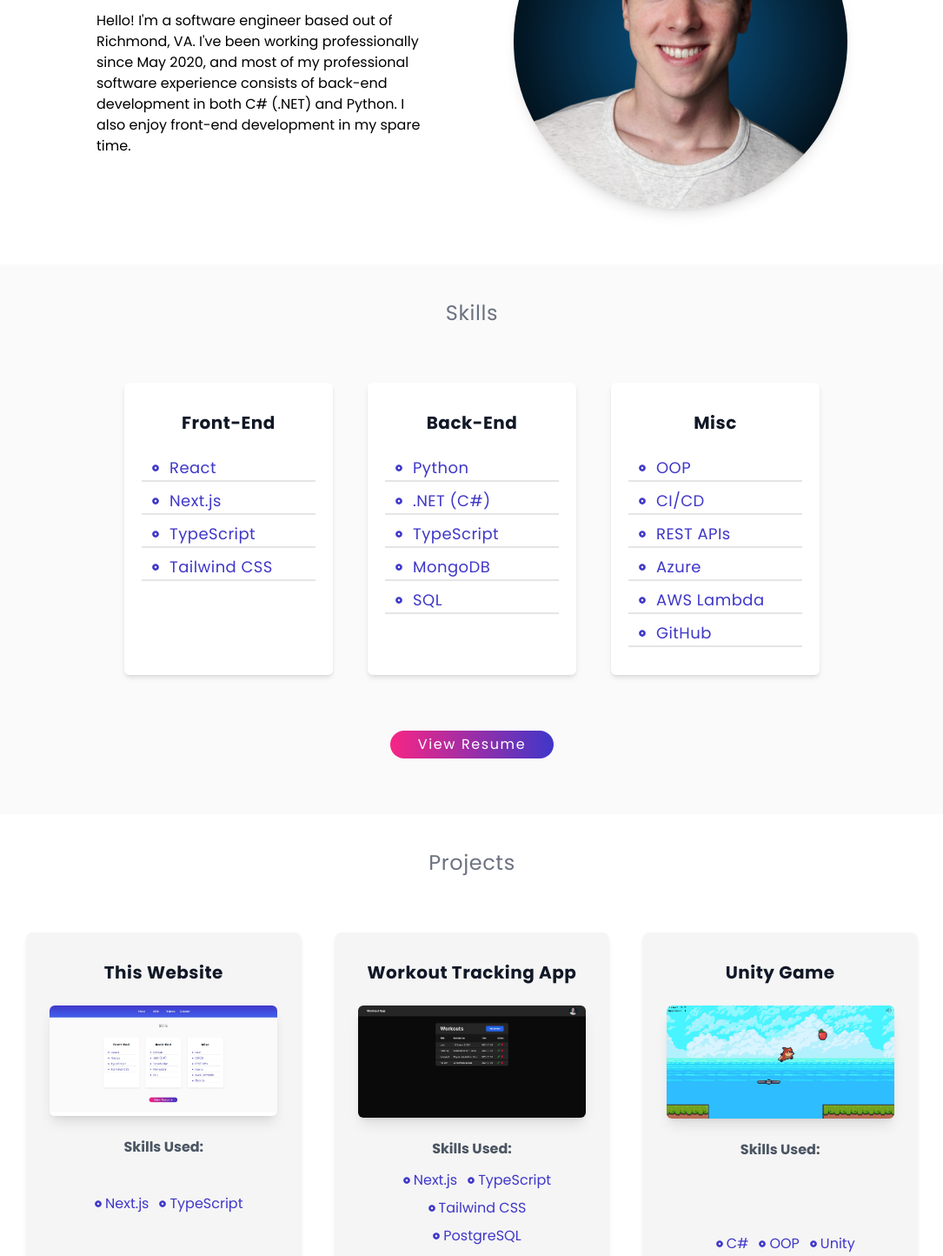
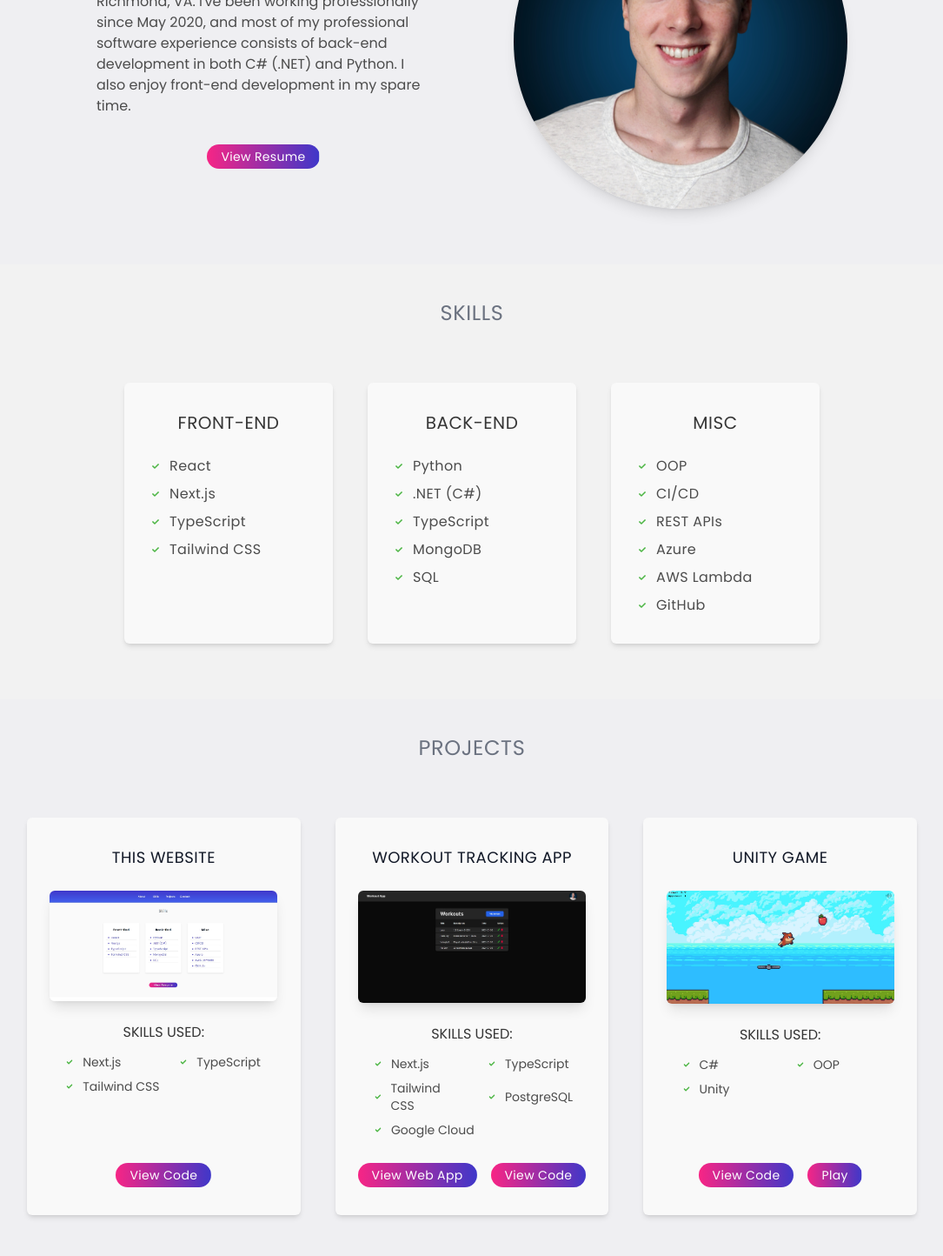
Before and after one commit to calebrider/personal-website, a Next.js app: page / in a window 1280 px wide. Shown: the part 360-1804 px from the top of the page at 87% size, without its empty margins (97-1182 px from the left). Built offline with nearby package versions, Linux system fonts and the light colour scheme.

Commit message:
updated styling

```diff
--- a/app/components/about/page.tsx
+++ b/app/components/about/page.tsx
@@ -1,23 +1,27 @@
 import Image from "next/image"
+import GradientButton from "../gradient-button/page"
 
 
 export default function About() {
     return (
         <div id="about" className="flex flex-col items-center scroll-mt-20 w-full px-margin-padding">
             <div className="pt-10">
-                <h1 className="text-2xl tracking-wide text-gray-500">About</h1>
+                <h1 className="text-2xl uppercase tracking-wide text-gray-500">About</h1>
             </div>
             <div className="flex flex-col lg:flex-row lg:justify-center items-center content-start lg:content-center py-8 lg:py-16 gap-8 lg:gap-24">
                 <div className="flex justify-end lg:w-1/2">
                     <div className="flex flex-col">
-                        <h1 className="text-4xl tracking-wide">Caleb Rider</h1>
-                        <h2 className="pt-2 text-xl tracking-wide">Software Engineer</h2>
-                        <p className="pt-5 max-w-sm">Hello! I&apos;m a software engineer based out of Richmond, VA.
+                        <h1 className="text-4xl tracking-wide text-primary-text">Caleb Rider</h1>
+                        <h2 className="pt-2 text-xl tracking-wide text-primary-text">Software Engineer</h2>
+                        <p className="pt-5 max-w-sm text-secondary-text">Hello! I&apos;m a software engineer based out of Richmond, VA.
                         I&apos;ve been working professionally since May 2020,
                         and most of my professional software experience consists of
                         back-end development in both C# (.NET) and Python.
                         I also enjoy front-end development in my spare time.
                         </p>
+                        <div className="flex mx-auto py-8">
+                            <GradientButton href="/caleb_rider_software_engineer_resume.pdf" title="View Resume"/>
+                        </div>
                     </div>
                 </div>
                 <div className="flex justify-center lg:justify-start lg:w-1/2">
--- a/app/components/contact/page.tsx
+++ b/app/components/contact/page.tsx
@@ -7,7 +7,7 @@ export default function Contact() {
     return (
         <div id="contact" className="flex flex-col justify-center items-center scroll-mt-20 w-full px-margin-padding bg-gradient-to-b from-secondary to-primary to-80%">
             <div className="pt-10">
-                <h1 className="text-2xl tracking-wide text-white">Contact</h1>
+                <h1 className="text-2xl uppercase tracking-wide text-white">Contact</h1>
             </div>
             <div className='flex justify-center'>
                 <div className="flex flex-col items-center pt-8 lg:pt-16">
--- a/app/components/gradient-button/page.tsx
+++ b/app/components/gradient-button/page.tsx
@@ -3,6 +3,6 @@ import Link from "next/link"
 
 export default function GradientButton(props: any) {
     return (
-        <Link href={(props.href ?? "")} target={props.target} className="flex justify-center items-center h-min py-1 px-8 text-white tracking-widest rounded-full transition-all duration-500 bg-gradient-to-l from-primary via-accent to-primary bg-size-200 bg-pos-100 hover:bg-pos-0">{props.title}</Link>
+        <Link href={(props.href ?? "")} target={props.target} className="flex justify-center items-center h-min py-1 px-4 text-sm text-white tracking-wide rounded-full transition-all duration-500 bg-gradient-to-l from-primary via-accent to-primary bg-size-200 bg-pos-100 hover:bg-pos-0">{props.title}</Link>
     )
   }
--- a/app/components/projects/page.tsx
+++ b/app/components/projects/page.tsx
@@ -37,7 +37,7 @@ export default function Projects() {
     return (
         <div id="projects" className="flex flex-col items-center scroll-mt-20 w-full px-margin-padding">
             <div className="pt-10">
-                <h1 className="text-2xl tracking-wide text-gray-500">Projects</h1>
+                <h1 className="text-2xl uppercase tracking-wide text-gray-500">Projects</h1>
             </div>
             <div className="flex justify-center">
                 <div className="grid lg:grid-cols-3 w-fit gap-5 lg:gap-10 py-8 lg:py-16">
--- a/app/components/projects/project/page.tsx
+++ b/app/components/projects/project/page.tsx
@@ -1,14 +1,17 @@
 import GradientButton from "../../gradient-button/page"
-import { FaDotCircle } from "react-icons/fa"
+import { FaCheck } from "react-icons/fa"
 import Image from "next/image"
 
 export default function Project(props: any) {
+    const technologies = props.technologies ?? []
+    const isOddCount = technologies.length % 2 === 1
+
     return (
-        <div className="flex flex-col items-center shadow-md rounded-md w-full gap-6 py-8 bg-neutral-100">
+        <div className="flex flex-col items-center shadow-md rounded-md w-full gap-6 py-8 bg-surface">
             <div className="flex justify-center items-center">
-                <span className="font-bold text-xl tracking-wide text-gray-900">{props.title}</span>
+                <span className="uppercase text-lg tracking-wide text-gray-900">{props.title}</span>
             </div>
-            <div className="flex w-5/6">
+            <div className="flex justify-center w-5/6">
                 <Image
                     src={props.src}
                     alt="Headshot"
@@ -17,18 +20,27 @@ export default function Project(props: any) {
                     className="max-w-sm h-auto w-full shadow-lg rounded-md"
                 />
             </div>
-            <div className="flex flex-col w-5/6 h-full">
-                <span className="px-6 text-center text-gray-600 font-bold">Skills Used:</span>
-                <ul className="flex flex-wrap h-full justify-center items-center px-8 pt-2">
-                    {(props.technologies ?? []).map((technology: string) => (
-                        <div key={technology} className="flex flex-row justify-start items-center">
-                            <FaDotCircle color={"#3f37c9"} className="hover:cursor-pointer hover:color-accent ml-2 scale-50"/>
-                            <li className="text-primary py-1">{technology}</li>
-                        </div>
-                    ))}
+            <div className="flex flex-col w-5/6">
+                <span className="px-6 text-center text-primary-text uppercase">Skills Used:</span>
+                <ul className="grid grid-cols-2 h-full px-2 pt-2 gap-x-4">
+                    {technologies.map((technology: string, index: number) => {
+                        const isLast = index === technologies.length - 1
+
+                        return (
+                        <li
+                            key={technology}
+                            className={`flex items-center py-1 text-sm text-secondary-text
+                            ${isLast && isOddCount ? "col-span-2" : ""}
+                            `}
+                        >
+                            <FaCheck color="#4BB543" className="ml-2 mr-2 scale-50" />
+                            <span>{technology}</span>
+                        </li>
+                        )
+                    })}
                 </ul>
             </div>
-            <div className="flex flex-wrap justify-center gap-4 items-end mt-auto">
+            <div className="flex justify-center gap-4 items-end mt-auto">
                 {(props.buttons ?? []).map((button: any) => (
                     <GradientButton key={button.href} href={(button.href ?? "")} title={button.buttonTitle} target={button.target}/>
                 ))}
--- a/app/components/skills/page.tsx
+++ b/app/components/skills/page.tsx
@@ -1,5 +1,4 @@
 import SkillCard from "./skill-card/page";
-import GradientButton from "../gradient-button/page";
 
 
 export default function Skills() {
@@ -8,18 +7,15 @@ export default function Skills() {
     var miscSkills = ["OOP", "CI/CD", "REST APIs", "Azure", "AWS Lambda", "GitHub"]
 
     return (
-        <div id="skills" className="flex flex-col items-center scroll-mt-20 bg-neutral-50 w-full px-margin-padding">
+        <div id="skills" className="flex flex-col items-center scroll-mt-20 bg-background-alternate w-full px-margin-padding">
             <div className="flex justify-end pt-10">
-                <h1 className="text-2xl tracking-wide text-gray-500">Skills</h1>
+                <h1 className="text-2xl uppercase tracking-wide text-gray-500">Skills</h1>
             </div>
             <div className="grid grid-cols-1 lg:grid-cols-3 gap-5 lg:gap-10 py-8 lg:py-16">
                 <SkillCard title="Front-End" skills={frontEndSkills}/>
                 <SkillCard title="Back-End" skills={backEndSkills}/>
                 <SkillCard title="Misc" skills={miscSkills}/>
             </div>
-            <div className="flex justify-center w-fit pb-8 lg:pb-16">
-                <GradientButton href="/resume-caleb-rider.pdf" title="View Resume"/>
-            </div>
         </div>
     )
   }
--- a/app/components/skills/skill-card/page.tsx
+++ b/app/components/skills/skill-card/page.tsx
@@ -3,9 +3,9 @@ import Skill from "../skill/page"
 
 export default function SkillCard(props: any) {
     return (
-        <div className="flex flex-col shadow-md rounded-md w-60 gap-6 py-8 bg-white">
+        <div className="flex flex-col shadow-md rounded-md w-60 gap-6 py-8 bg-surface">
             <div className="flex justify-center items-center">
-                <span className="font-bold text-xl tracking-wide text-gray-900">{props.title}</span>
+                <span className="uppercase text-xl tracking-wide text-primary-text">{props.title}</span>
             </div>
             <div className="flex flex-col justify-center items-center space-y-2 h-fit">
                 {(props.skills ?? []).map((skill: string) => (
--- a/app/components/skills/skill/page.tsx
+++ b/app/components/skills/skill/page.tsx
@@ -1,11 +1,11 @@
-import { FaDotCircle } from "react-icons/fa"
+import { FaCheck } from "react-icons/fa"
 
 
 export default function Skill(props: any) {
     return (
-        <div className="flex flex-row items-center w-5/6 space-x-2 text-primary border-b-2 border-neutral-200">
-            <FaDotCircle color={"#3f37c9"} className="hover:cursor-pointer hover:color-accent ml-2 scale-50"/>
-            <span className="text-lg tracking-wide">{props.skill}</span>
+        <div className="flex flex-row items-center w-5/6 space-x-2 text-secondary-text">
+            <FaCheck color={"#4BB543"} className="hover:cursor-pointer hover:color-accent ml-2 scale-50"/>
+            <span className="text-md tracking-wide">{props.skill}</span>
         </div>
     )
   }
--- a/app/page.tsx
+++ b/app/page.tsx
@@ -15,7 +15,7 @@ const poppins = Poppins({
 
 export default function Home() {
   return (
-    <main className={`flex flex-col items-center min-h-screen bg-white ${poppins.variable} font-sans`}>
+    <main className={`flex flex-col items-center min-h-screen bg-background ${poppins.variable} font-sans`}>
       <Navigation/>
       <About/>
       <Skills/>
--- a/tailwind.config.ts
+++ b/tailwind.config.ts
@@ -18,7 +18,14 @@ const config: Config = {
       colors: {
         "primary": "#3f37c9",
         "secondary": "#4361ee",
-        "accent": "#f72585"
+        "accent": "#f72585",
+        "background": "#efeff2ff",
+        "background-alternate": "#f2f2f2ff",
+        "surface": "#f9f9f9ff",
+        "primary-text": "#353535ff",
+        "secondary-text": "#4c4c4cff",
+        "success": "#4BB543",
+        "error": "#FF3333",
       },
       fontFamily: {
         sans: ['var(--font-poppins)']
```
